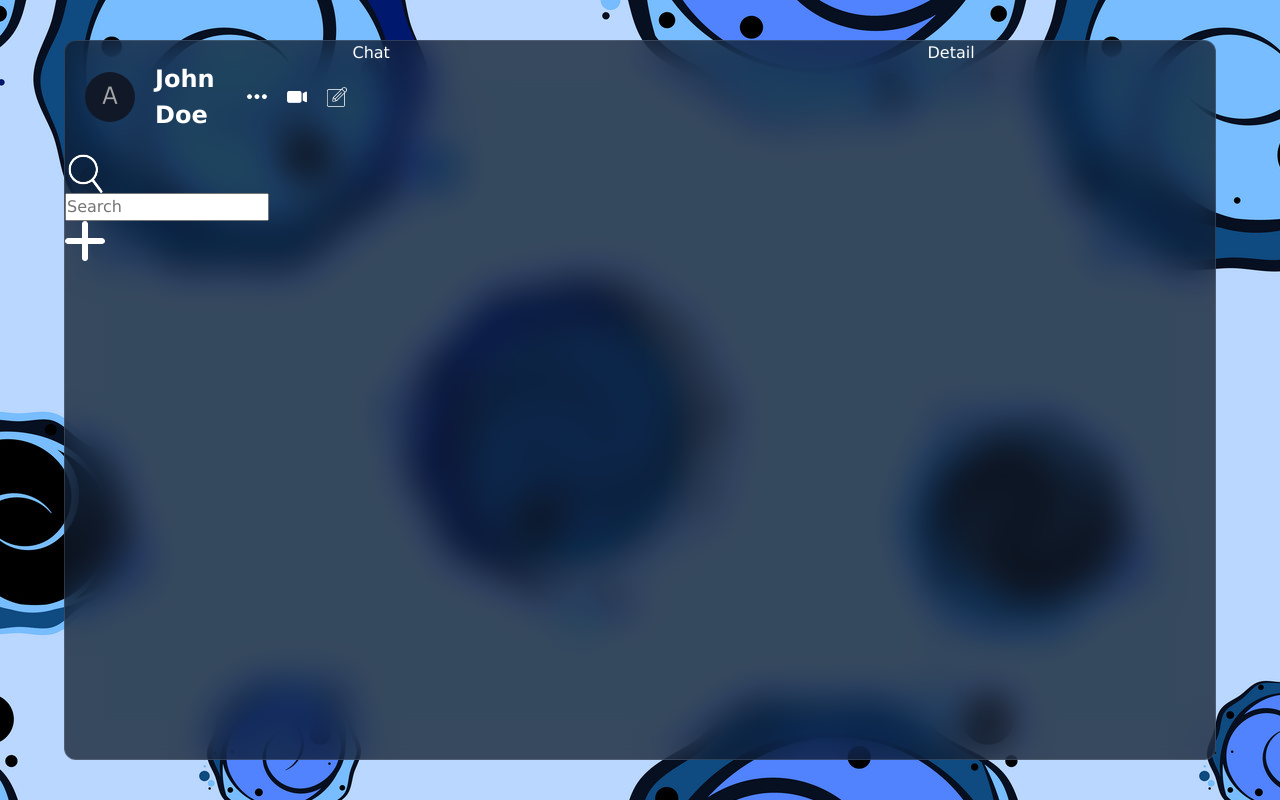
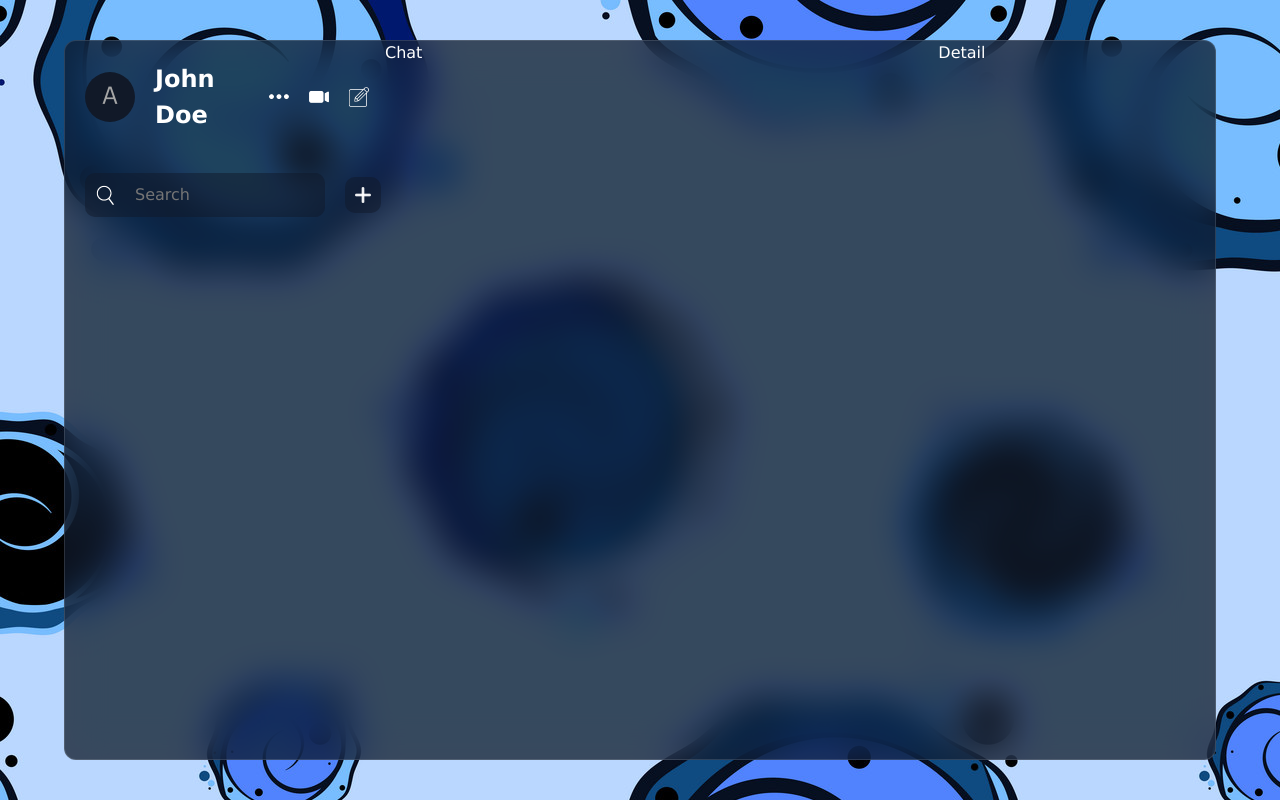
Before and after one commit to DhruvPokhriyal/sangam, a React (Vite) app: page / in a window 1280 px wide. Built offline with nearby package versions, Linux system fonts and the light colour scheme.

Commit message:
style: Style the top part of the Chat List

```diff
--- a/src/components/list/chatList/ChatList.jsx
+++ b/src/components/list/chatList/ChatList.jsx
@@ -1,11 +1,22 @@
-export default function ChatList(){
-    return <div className="chatList">
-        <div className="search">
-            <div className="searchBar">
-                <img src="/search.png"></img>
-                <input type="text" placeholder="Search"></input>
+import { useState } from "react";
+import "./chatList.css";
+
+export default function ChatList() {
+    const [addMode, setAddMode] = useState(false);
+
+    return (
+        <div className="chatList">
+            <div className="search">
+                <div className="searchBar">
+                    <img src="/search.png"></img>
+                    <input type="text" placeholder="Search"></input>
+                </div>
+                <img
+                    src={addMode ? "./minus.png" : "./plus.png"}
+                    className="add"
+                    onClick={() => setAddMode((prev) => !prev)}
+                ></img>
             </div>
-            <img src="/plus.png"></img>
         </div>
-    </div>
+    );
 }
--- a/src/components/list/chatList/chatList.css
+++ b/src/components/list/chatList/chatList.css
@@ -1,5 +1,40 @@
 .chatList {
     .search {
+        display: flex;
+        align-items: center;
+        gap: 20px;
+        padding: 20px;
 
+        .searchBar {
+            flex: 1;
+            background-color: rgba(17, 25, 40, 0.5);
+            display: flex;
+            align-items: center;
+            gap: 20px;
+            border-radius: 10px;
+            padding: 10px;
+
+            input {
+                background-color: transparent;
+                border: none;
+                outline: none;
+                color: white;
+                flex: 1;
+            }
+
+            img {
+                width: 20px;
+                height: 20px;
+            }
+        }
+
+        .add {
+            width: 36px;
+            height: 36px;
+            background-color: rgba(17, 25, 40, 0.5);
+            padding: 10px;
+            border-radius: 10px;
+            cursor: pointer;
+        }
     }
 }
```
